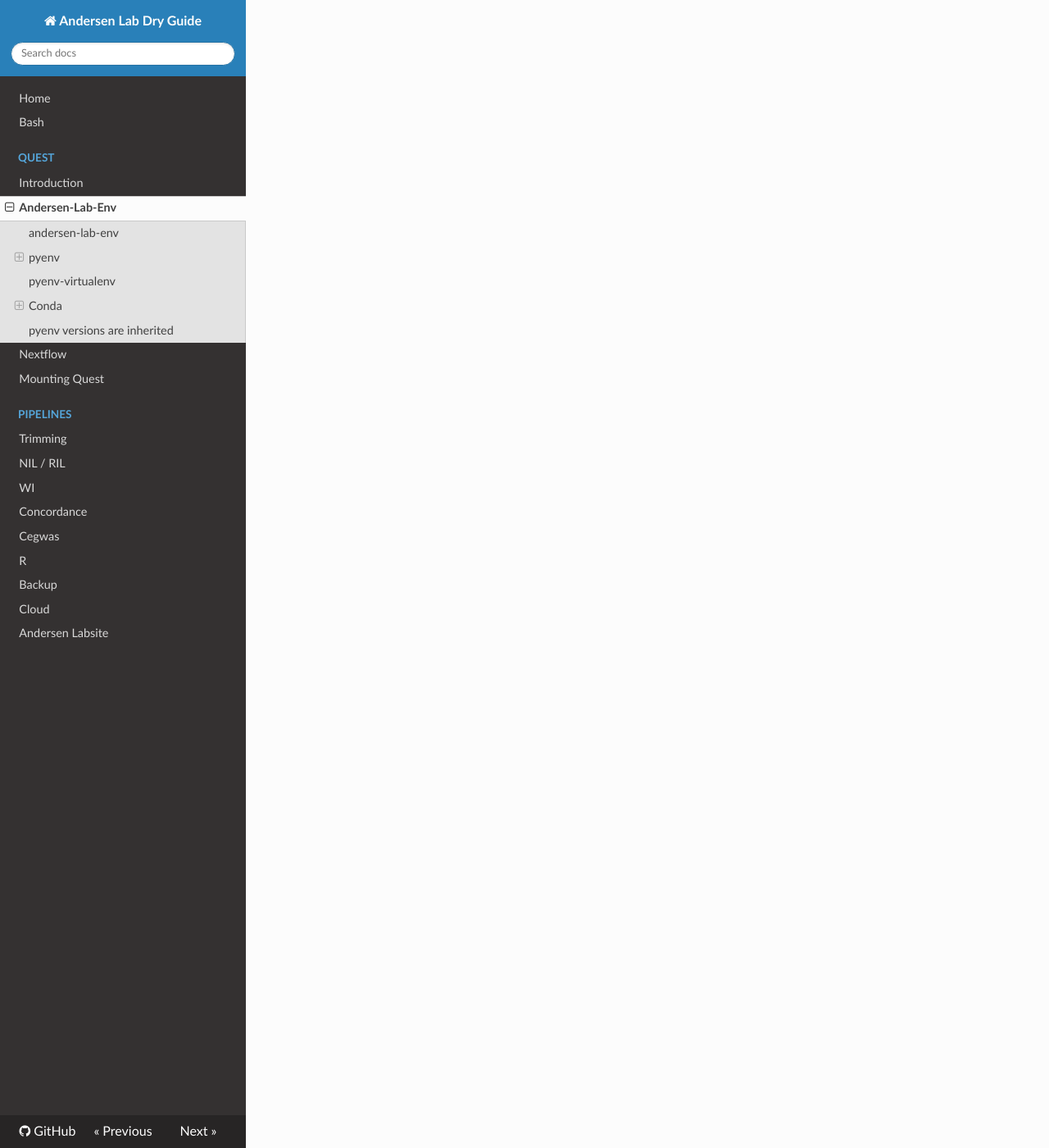
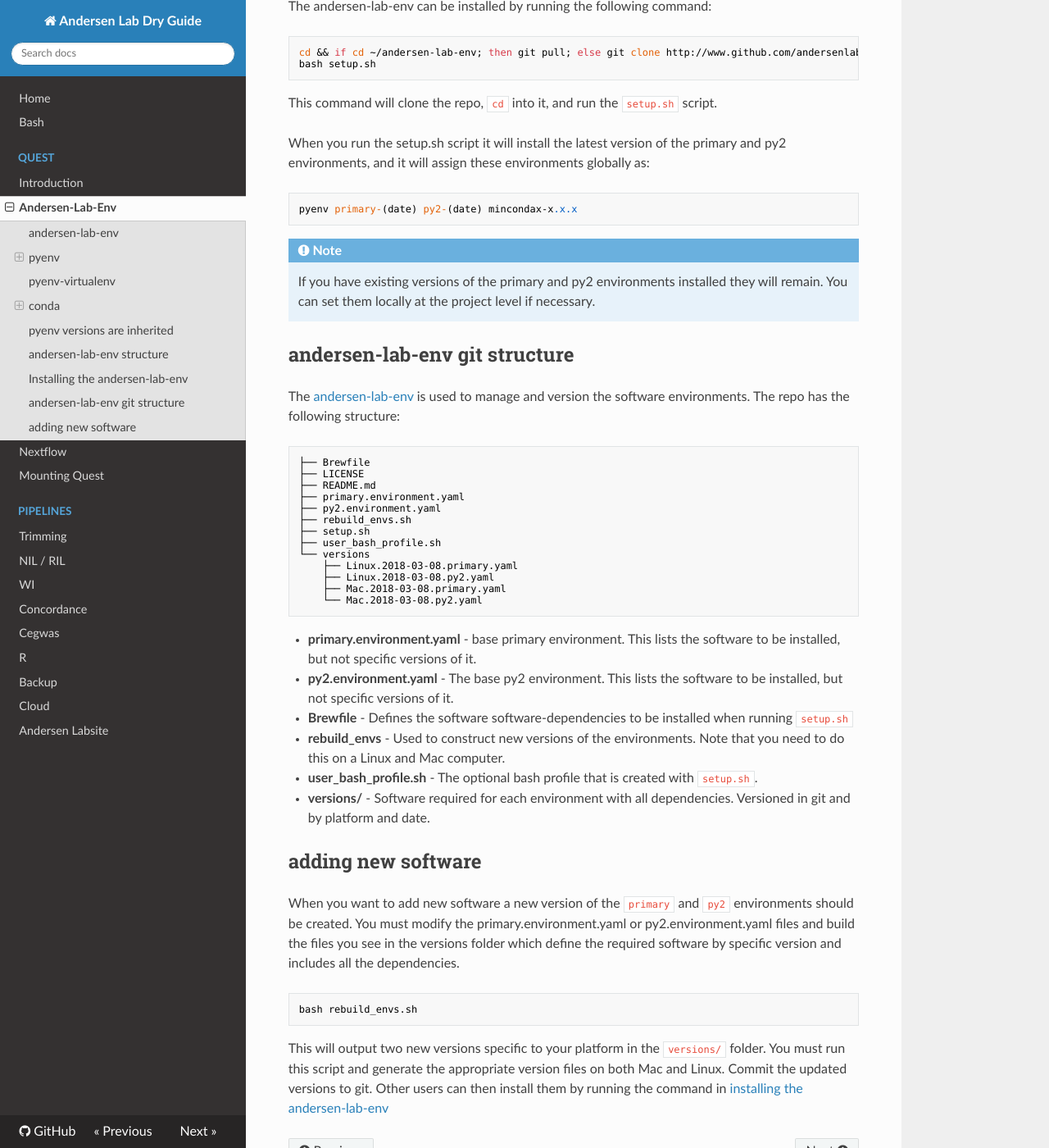
Before and after one commit to AndersenLab/dry-guide, an MkDocs documentation site: the page built from docs/quest-andersen-lab-env.md, in a window 1280 px wide and 1400 px high, scrolled down 6861 px. Shown: the whole window at 82% size. Built offline with MkDocs 1.6.1, drawn with Linux system fonts in a browser that asks for light colours; nearby versions of some CDN libraries; old or Windows-style settings are respelled for this version of MkDocs; some of the changed text lies outside the part shown.

Commit message:
Update to add detail regarding versioning, maintenance, installation

````diff
--- a/docs/quest-andersen-lab-env.md
+++ b/docs/quest-andersen-lab-env.md
@@ -65,9 +65,6 @@ cd my_python2_project
 pyenv local 2.7.11
 ```
 
-
-
-
 Now if we go into a particular directoy and type `pyenv local 2.7.11`, a `.python-version` file is created that says `2.7.11` and makes it so that directory always uses python 2.7.11.
 
 Now lets see what this looks like:
@@ -128,7 +125,7 @@ Notice that at this point we have isolated independent environments that do not
 
 __tl;dr__ - pyenv-virtualenv can define custom isolated python environments and set them the same way pyenv sets python installations.
 
-## Conda
+## conda
 
 __[Conda Documentation](http://www.conda.io)__
 
@@ -142,7 +139,7 @@ For example, the command below will install R and the [R Tidyverse](https://www.
 conda install r-tidyverse
 ```
 
-### Conda integrates with pyenv and pyenv-virtualenv
+### conda integrates with pyenv and pyenv-virtualenv
 
 Important for our purposes, `conda` can be installed by `pyenv`. When I stated earlier that pyenv is used to install and manage versions of python I ommitted the fact that it can __also__ install conda to avoid confusion. __conda is not a version of python__, but it is written in python, and it can be used to install python modules in addition to lots of other stuff.
 
@@ -186,3 +183,72 @@ pyenv local env_2 env_1
 ```
 
 We would produce the green environment in the diagram. What you are seeing are two environments being combined. However, the order you specify them in matters. Notice that `bcftools v1.7` is used and not `bcftools v1.6`. This is because `env_2` is searched first when commands libraries are retrieved. After pulling all the libraries in `env_2`, the combined library will inherit anything remaining in `env_1`. This allows to easily combine environments for analysis.
+
+## andersen-lab-env structure
+
+The anderse-lab-env uses two conda environments:
+
+* __primary__ - The primary environment contains the majority of the tools required for performing sequence analysis.
+* __py2__ - For programs that require python 2.
+
+You can create and use your own conda environments for projects, but these are designed to be comprehensive.
+
+## Installing the andersen-lab-env
+
+The andersen-lab-env can be installed by running the following command:
+
+```
+cd && if cd ~/andersen-lab-env; then git pull; else git clone http://www.github.com/andersenlab/andersen-lab-env; fi
+bash setup.sh
+```
+
+This command will clone the repo, `cd` into it, and run the `setup.sh` script.
+
+When you run the setup.sh script it will install the latest version of the primary and py2 environments, and it will assign these
+environments globally as:
+
+```
+pyenv primary-(date) py2-(date) mincondax-x.x.x
+```
+
+!!! note
+
+    If you have existing versions of the primary and py2 environments installed they will remain. You can set them locally at the project
+    level if necessary.
+
+## andersen-lab-env git structure
+
+The [andersen-lab-env](https://github.com/AndersenLab/andersen-lab-env) is used to manage and version the software environments. The repo has the following structure:
+
+```
+├── Brewfile
+├── LICENSE
+├── README.md
+├── primary.environment.yaml
+├── py2.environment.yaml
+├── rebuild_envs.sh
+├── setup.sh
+├── user_bash_profile.sh
+└── versions
+    ├── Linux.2018-03-08.primary.yaml
+    ├── Linux.2018-03-08.py2.yaml
+    ├── Mac.2018-03-08.primary.yaml
+    └── Mac.2018-03-08.py2.yaml
+```
+
+* __primary.environment.yaml__ - base primary environment. This lists the software to be installed, but not specific versions of it.
+* __py2.environment.yaml__ - The base py2 environment. This lists the software to be installed, but not specific versions of it.
+* __Brewfile__ - Defines the software software-dependencies to be installed when running `setup.sh`
+* __rebuild_envs__ - Used to construct new versions of the environments. Note that you need to do this on a Linux and Mac computer.
+* __user_bash_profile.sh__ - The optional bash profile that is created with `setup.sh`.
+* __versions/__ - Software required for each environment with all dependencies. Versioned in git and by platform and date.
+
+## adding new software
+
+When you want to add new software a new version of the `primary` and `py2` environments should be created. You must modify the primary.environment.yaml or py2.environment.yaml files and build the files you see in the versions folder which define the required software by specific version and includes all the dependencies.
+
+```
+bash rebuild_envs.sh
+```
+
+This will output two new versions specific to your platform in the `versions/` folder. You must run this script and generate the appropriate version files on both Mac and Linux. Commit the updated versions to git. Other users can then install them by running the command in [installing the andersen-lab-env](#installing_the_andersen-lab-env)
````
